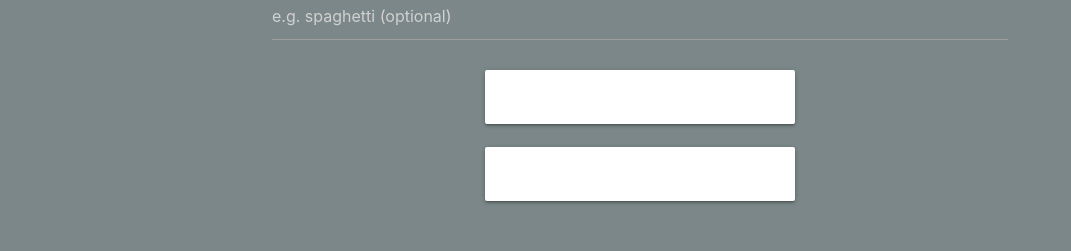
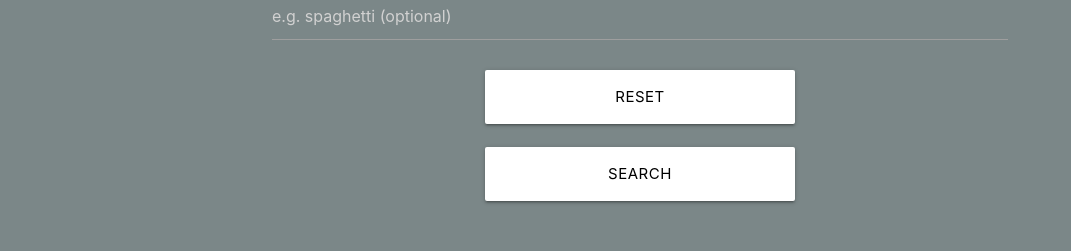
Before and after one commit to vinayak0127/kitchen-recipe-guide, a plain HTML site: page index.html in a window 1280 px wide. Shown: the part 470-721 px from the top of the page, without its empty margins (0-1071 px from the left). Drawn offline with nearby package versions, Linux system fonts and the light colour scheme.

Commit message:
Update kitchenblue.css

```diff
--- a/css/kitchenblue.css
+++ b/css/kitchenblue.css
@@ -9,6 +9,9 @@ body {
 
 input {
   width: 30%;
+}
+btn, .btn-large, .btn-small{
+  color: black!important;
 }
 
 label {
```
